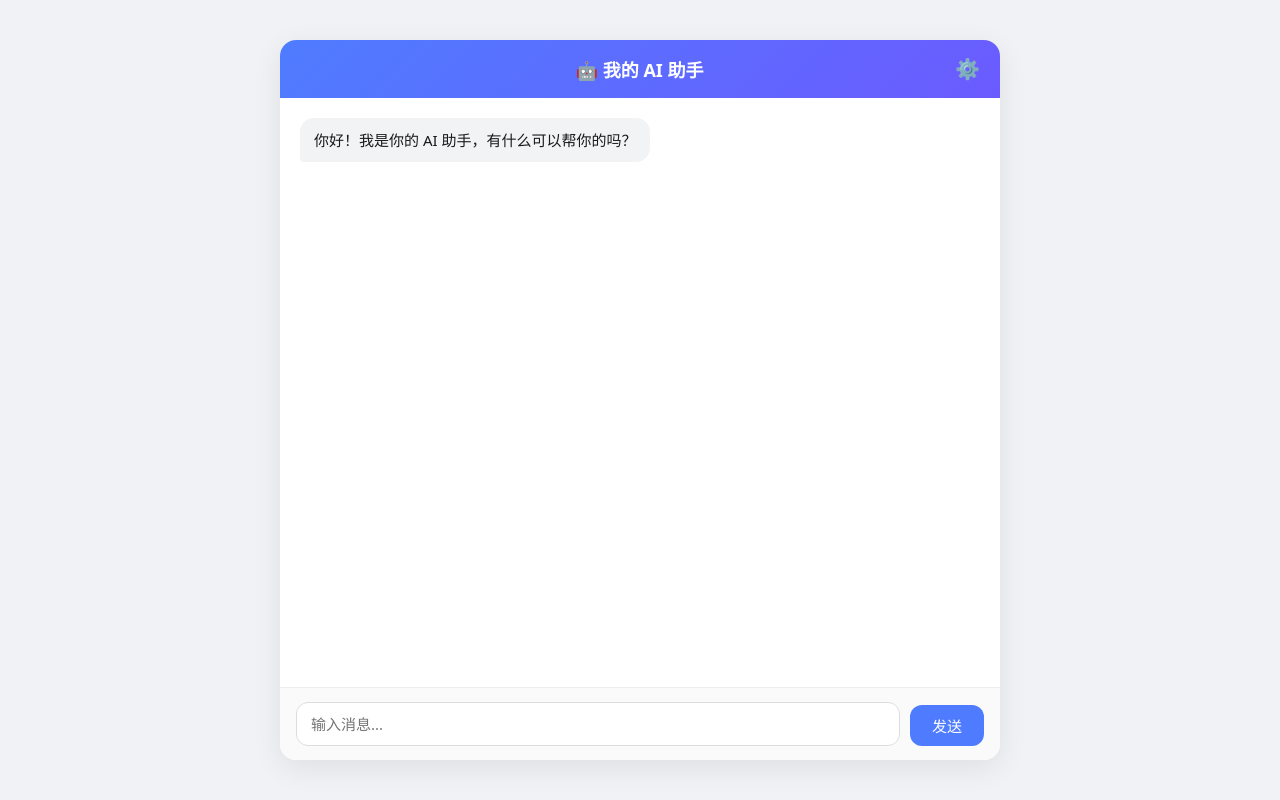
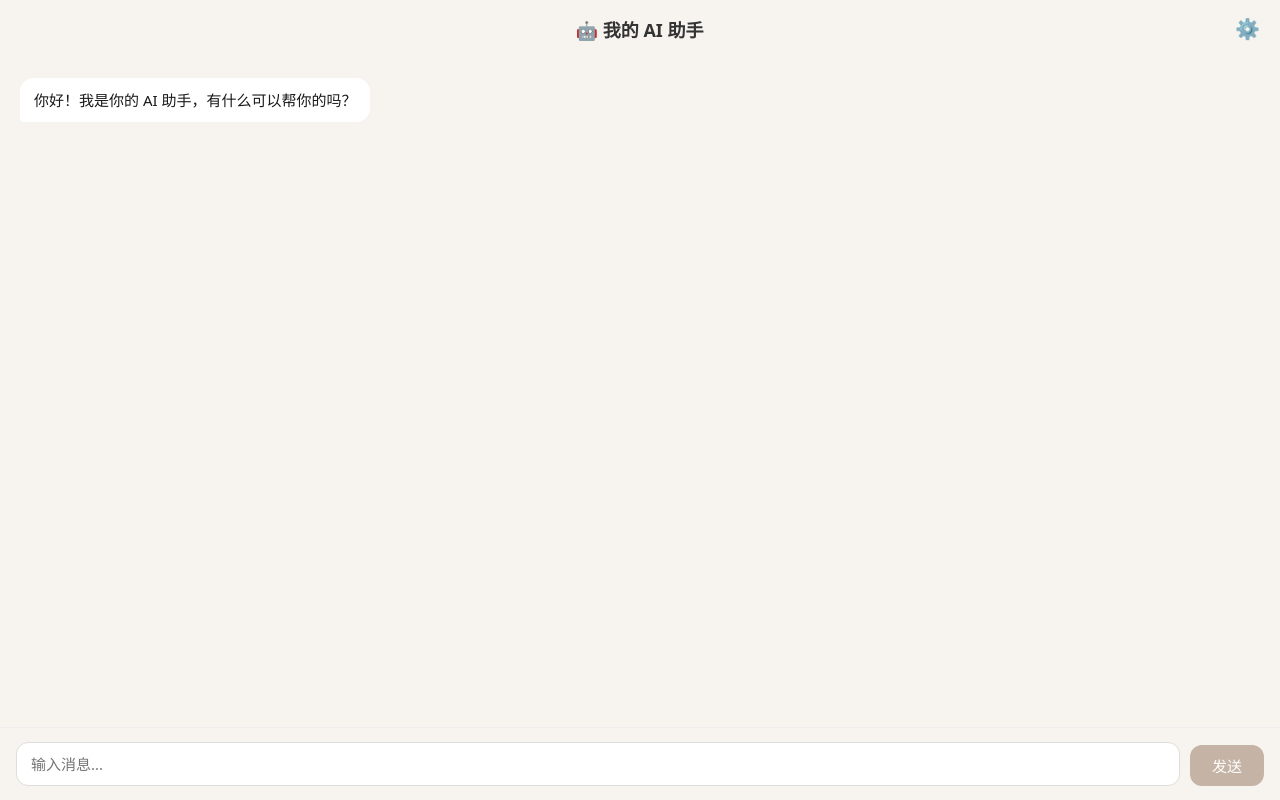
Before and after one commit to Okuu1219/dduu, a plain HTML site: page index.html in a window 1280 px wide. Drawn offline with Linux system fonts and the light colour scheme.

Commit message:
Add files via upload

```diff
--- a/index.html
+++ b/index.html
@@ -4,57 +4,8 @@
   <link rel="manifest" href="manifest.json" />
   <meta charset="UTF-8" />
   <meta name="viewport" content="width=device-width, initial-scale=1.0" />
-  <title>我的 AI 聊天</title>
-  <style>
-    * { box-sizing: border-box; margin: 0; padding: 0; }
-    body {
-      font-family: "PingFang SC", "Microsoft YaHei", system-ui, sans-serif;
-      background: #f0f2f5; height: 100vh; display: flex;
-      justify-content: center; align-items: center;
-    }
-    .chat-container {
-      width: 100%; max-width: 720px; height: 90vh; background: #ffffff;
-      border-radius: 16px; box-shadow: 0 8px 30px rgba(0,0,0,0.08);
-      display: flex; flex-direction: column; overflow: hidden;
-    }
-    .chat-header {
-      padding: 16px 20px; background: linear-gradient(135deg, #4f7cff, #6b5bff);
-      color: #fff; text-align: center;
-    }
-    .chat-header h1 { font-size: 18px; font-weight: 600; }
-    .chat-messages {
-      flex: 1; overflow-y: auto; padding: 20px;
-      display: flex; flex-direction: column; gap: 14px;
-    }
-    .message { display: flex; width: 100%; }
-    .message.user { justify-content: flex-end; }
-    .message.ai { justify-content: flex-start; }
-    .bubble {
-      max-width: 75%; padding: 10px 14px; border-radius: 14px;
-      font-size: 15px; line-height: 1.6; word-wrap: break-word; white-space: pre-wrap;
-    }
-    .message.user .bubble {
-      background: #4f7cff; color: #fff; border-bottom-right-radius: 4px;
-    }
-    .message.ai .bubble {
-      background: #f1f3f5; color: #1a1a1a; border-bottom-left-radius: 4px;
-    }
-    .chat-input-area {
-      display: flex; gap: 10px; padding: 14px 16px;
-      border-top: 1px solid #eee; background: #fafafa; align-items: flex-end;
-    }
-    .message-input {
-      flex: 1; resize: none; border: 1px solid #ddd; border-radius: 12px;
-      padding: 10px 14px; font-size: 15px; font-family: inherit;
-      outline: none; max-height: 120px; line-height: 1.5; transition: border-color 0.2s;
-    }
-    .message-input:focus { border-color: #4f7cff; }
-    .send-button {
-      padding: 10px 22px; background: #4f7cff; color: #fff; border: none;
-      border-radius: 12px; font-size: 15px; cursor: pointer; transition: background 0.2s;
-    }
-    .send-button:hover { background: #3a63e0; }
-  </style>
+  <title>uu</title>
+  <link rel="stylesheet" href="style.css">
 </head>
 <body>
   <div class="chat-container">
--- a/style.css
+++ b/style.css
@@ -0,0 +1,54 @@
+* { box-sizing: border-box; margin: 0; padding: 0; }
+body {
+  font-family: "PingFang SC", "Microsoft YaHei", system-ui, sans-serif;
+  background: #f7f4f0;
+  height: 100vh;
+  margin: 0;
+  display: flex;
+  justify-content: center;
+  align-items: center;
+}
+.chat-container {
+  width: 100%;
+  height: 100vh;
+  background: #f7f4f0;
+  box-shadow: none;
+  display: flex;
+  flex-direction: column;
+  overflow: hidden;
+}
+.chat-header {
+  padding: 16px 20px; background: transparent;
+  color: #333; text-align: center;
+}
+.chat-header h1 { font-size: 18px; font-weight: 600; }
+.chat-messages {
+  flex: 1; overflow-y: auto; padding: 20px;
+  display: flex; flex-direction: column; gap: 14px;
+}
+.message { display: flex; width: 100%; }
+.message.user { justify-content: flex-end; }
+.message.ai { justify-content: flex-start; }
+.bubble {
+  max-width: 75%; padding: 10px 14px; border-radius: 14px;
+  font-size: 15px; line-height: 1.6; word-wrap: break-word; white-space: pre-wrap;
+}
+.message.user .bubble {
+  background: #c5b4a5; color: #fff; border-bottom-right-radius: 4px;
+}
+.message.ai .bubble {
+  background: #ffffff; color: #1a1a1a; border-bottom-left-radius: 4px;
+}
+.chat-input-area {
+  display: flex; gap: 10px; padding: 14px 16px;
+  border-top: 1px solid #eee; background: transparent; align-items: flex-end;
+}
+.message-input {
+  flex: 1; resize: none; border: 1px solid #ddd; border-radius: 12px;
+  padding: 10px 14px; font-size: 15px; font-family: inherit;
+  outline: none; max-height: 120px; line-height: 1.5;
+}
+.send-button {
+  padding: 10px 22px; background: #c5b4a5; color: #fff; border: none;
+  border-radius: 12px; font-size: 15px; cursor: pointer;
+}
```
